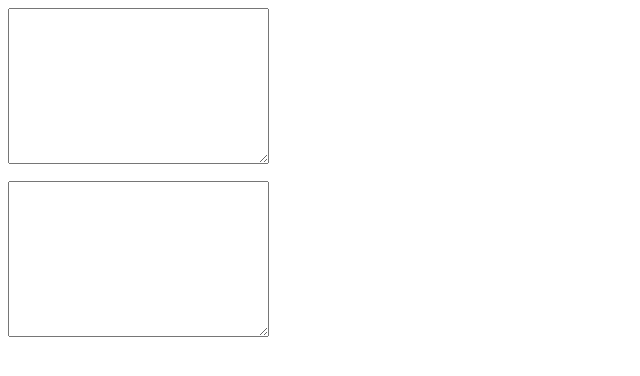
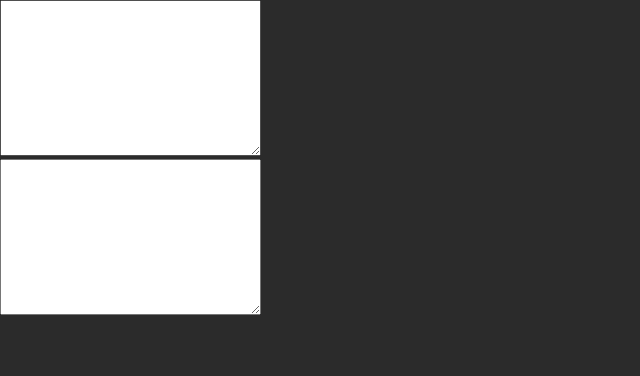
Before and after one commit to HDv2b/json-refactor, a React app: page / in a window 1280 px wide. Shown: the top 376 px of the page, without its empty margins (0-640 px from the left). Built offline with nearby package versions, Linux system fonts and the light colour scheme.

Commit message:
webpack update to allow scss transpiling
styling to match darcula theme

```diff
--- a/src/App.js
+++ b/src/App.js
@@ -14,14 +14,26 @@
             <ul className="json-branch">
                 {_.map(keys,key =>
                     <li key={key}>
-                        <span>{key}: {function(){
-                            switch(typeof(branch[key])){
-                                case "object":
-                                    return <span>{"{"}<JsonBranch branch={branch[key]} />{"}"}</span>;
-                                case "array":
-                                    return <span>{"["}<JsonBranch branch={branch[key]} />{"]"}</span>;
+                        <span>
+                            <span className="json-key">"{key}"</span><span className="json-punctuation">:</span> {function(){
+                            //switch(typeof(branch[key])){
+                            switch(true){
+                                case Array.isArray(branch[key]):
+                                    return <span className="json-array">
+                                        <span className="json-bracket">{"["}</span>
+                                        <JsonBranch branch={branch[key]} />
+                                        <span className="json-bracket">{"]"}</span>
+                                    </span>;
+                                case typeof(branch[key]) === "object":
+                                    return <span className="json-object">
+                                        <span className="json-bracket">{"{"}</span>
+                                        <JsonBranch branch={branch[key]} />
+                                        <span className="json-bracket">{"}"}</span>
+                                    </span>;
+                                case typeof(branch[key]) === "number":
+                                    return <span className="json-number">{branch[key]}</span>;
                                 default:
-                                    return <span>{branch[key]}</span>
+                                    return <span className="json-string">"{branch[key]}"</span>
                         }}()}</span>
                     </li>
                 )}
--- a/src/index.html
+++ b/src/index.html
@@ -3,14 +3,7 @@
 <head>
     <meta charset="UTF-8">
     <title>Title</title>
-    <style>
-        body {
-            font-family: monospace;
-        }
-        .json-branch {
-            margin-left: 10px;
-        }
-    </style>
+    <style></style>
 </head>
 <body>
     <div id="json-app"></div>
--- a/src/index.js
+++ b/src/index.js
@@ -4,6 +4,7 @@
 import React from 'react';
 import ReactDOM from 'react-dom';
 import App from 'App';
+import './styles/style.scss';
 
 ReactDOM.render(
     <App />,
--- /dev/null
+++ b/src/styles/reset.css
@@ -0,0 +1,48 @@
+/* http://meyerweb.com/eric/tools/css/reset/
+   v2.0 | 20110126
+   License: none (public domain)
+*/
+
+html, body, div, span, applet, object, iframe,
+h1, h2, h3, h4, h5, h6, p, blockquote, pre,
+a, abbr, acronym, address, big, cite, code,
+del, dfn, em, img, ins, kbd, q, s, samp,
+small, strike, strong, sub, sup, tt, var,
+b, u, i, center,
+dl, dt, dd, ol, ul, li,
+fieldset, form, label, legend,
+table, caption, tbody, tfoot, thead, tr, th, td,
+article, aside, canvas, details, embed,
+figure, figcaption, footer, header, hgroup,
+menu, nav, output, ruby, section, summary,
+time, mark, audio, video {
+    margin: 0;
+    padding: 0;
+    border: 0;
+    font-size: 100%;
+    font: inherit;
+    vertical-align: baseline;
+}
+/* HTML5 display-role reset for older browsers */
+article, aside, details, figcaption, figure,
+footer, header, hgroup, menu, nav, section {
+    display: block;
+}
+body {
+    line-height: 1;
+}
+ol, ul {
+    list-style: none;
+}
+blockquote, q {
+    quotes: none;
+}
+blockquote:before, blockquote:after,
+q:before, q:after {
+    content: '';
+    content: none;
+}
+table {
+    border-collapse: collapse;
+    border-spacing: 0;
+}
--- /dev/null
+++ b/src/styles/style.scss
@@ -0,0 +1,42 @@
+@import "reset.css";
+
+body {
+  font-family: monospace;
+  background-color: #2B2B2B;
+}
+
+.json-bracket {
+  color: #fff;
+}
+
+.json-branch {
+  margin-left: 10px;
+}
+
+.json-field {
+  color: red;
+}
+
+.json-array {
+  color: blueviolet;
+}
+
+.json-object {
+  color: blue;
+}
+
+.json-key {
+  color: #9876AA;
+}
+
+.json-punctuation, .json-keyword {
+  color: #CC7832;
+}
+
+.json-number {
+  color: #6897BB;
+}
+
+.json-string {
+  color: #6A8769
+}
--- a/webpack.config.js
+++ b/webpack.config.js
@@ -34,13 +34,13 @@
             {
                 test: /\.jsx?$/,
                 exclude: /node_modules/,
-                loaders: ['react-hot', 'babel'] },
+                loaders: ['react-hot', 'babel']
+            },
             {
-                test: /\.json$/,
-                loader: 'json-loader'
+                test: /\.scss$/,
+                loaders: ['style', 'css', 'sass']
             }
         ],
-        rules: [
-        ]
-    },
-};
+        rules: []
+    }
+}
```
Also changed, not shown: package.json (+7 -7 lines), 1 other file (tests, documents, lock files or other folders).
